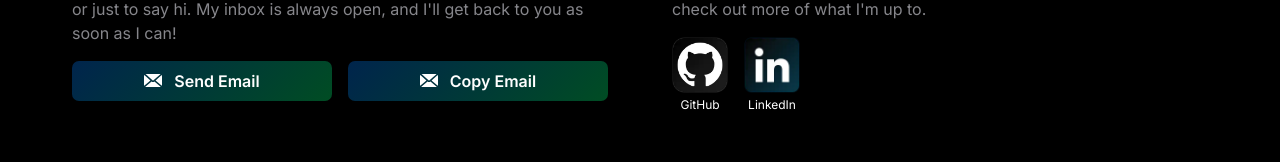
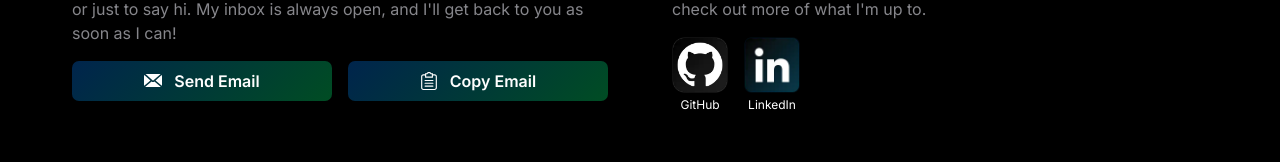
Before and after one commit to cristianvsirbu/portfolio, a Next.js app: page / in a window 1280 px wide. Shown: the part 5721-5883 px from the top of the page. Built offline with nearby package versions, Linux system fonts and the light colour scheme; a web font is replaced by a local one.

Commit message:
refactor: replace mail icon with clipboard icon in Contact component

```diff
--- a/src/components/Contact.tsx
+++ b/src/components/Contact.tsx
@@ -95,7 +95,7 @@ const Contact = () => {
               whileTap={{ scale: 0.95 }}
             >
               <Image
-                src="/icons/misc/mail.svg"
+                src="/icons/misc/clipboard.svg"
                 alt="Open email client"
                 width={18}
                 height={18}
```
Also changed, not shown: public/icons/misc/clipboard.svg (added).
